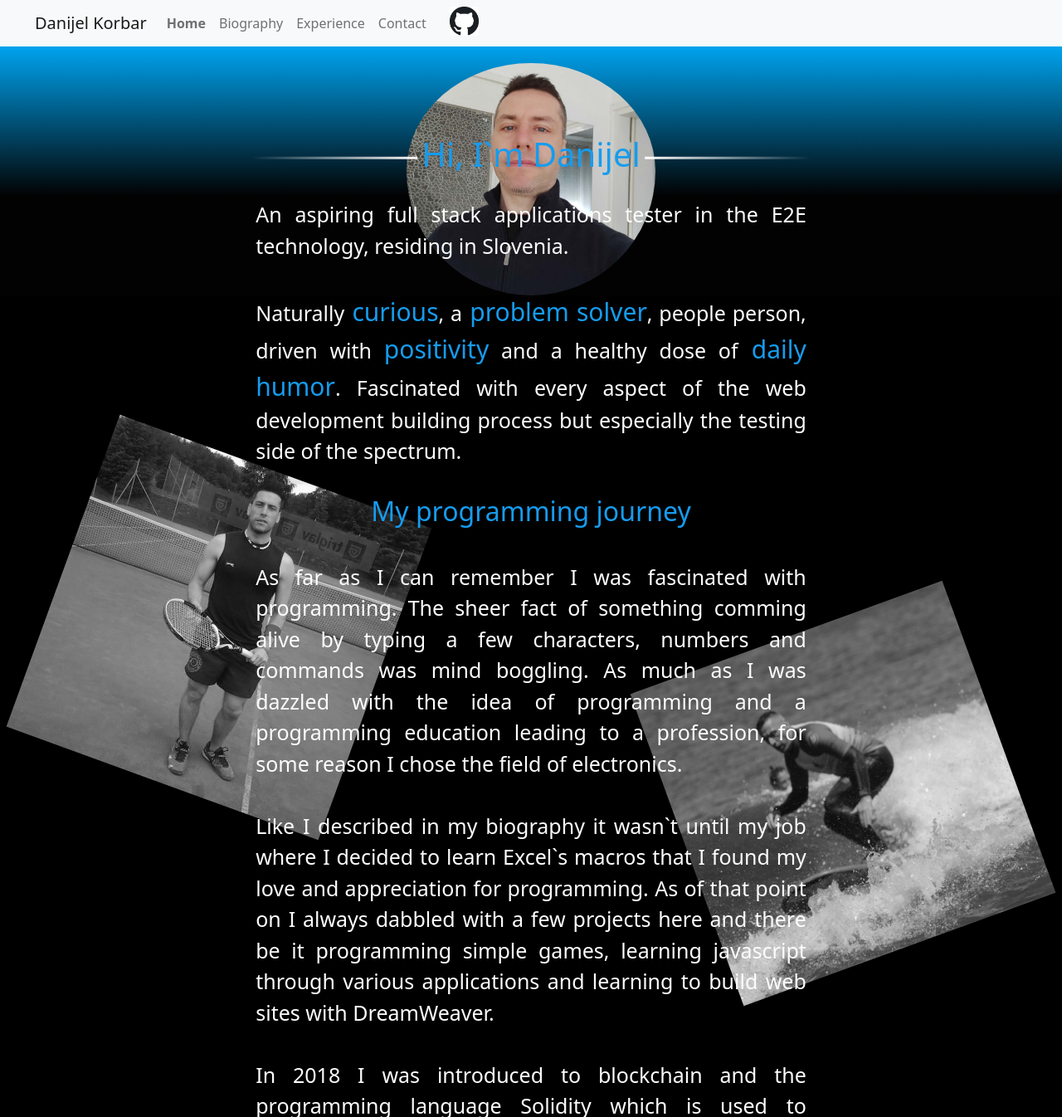
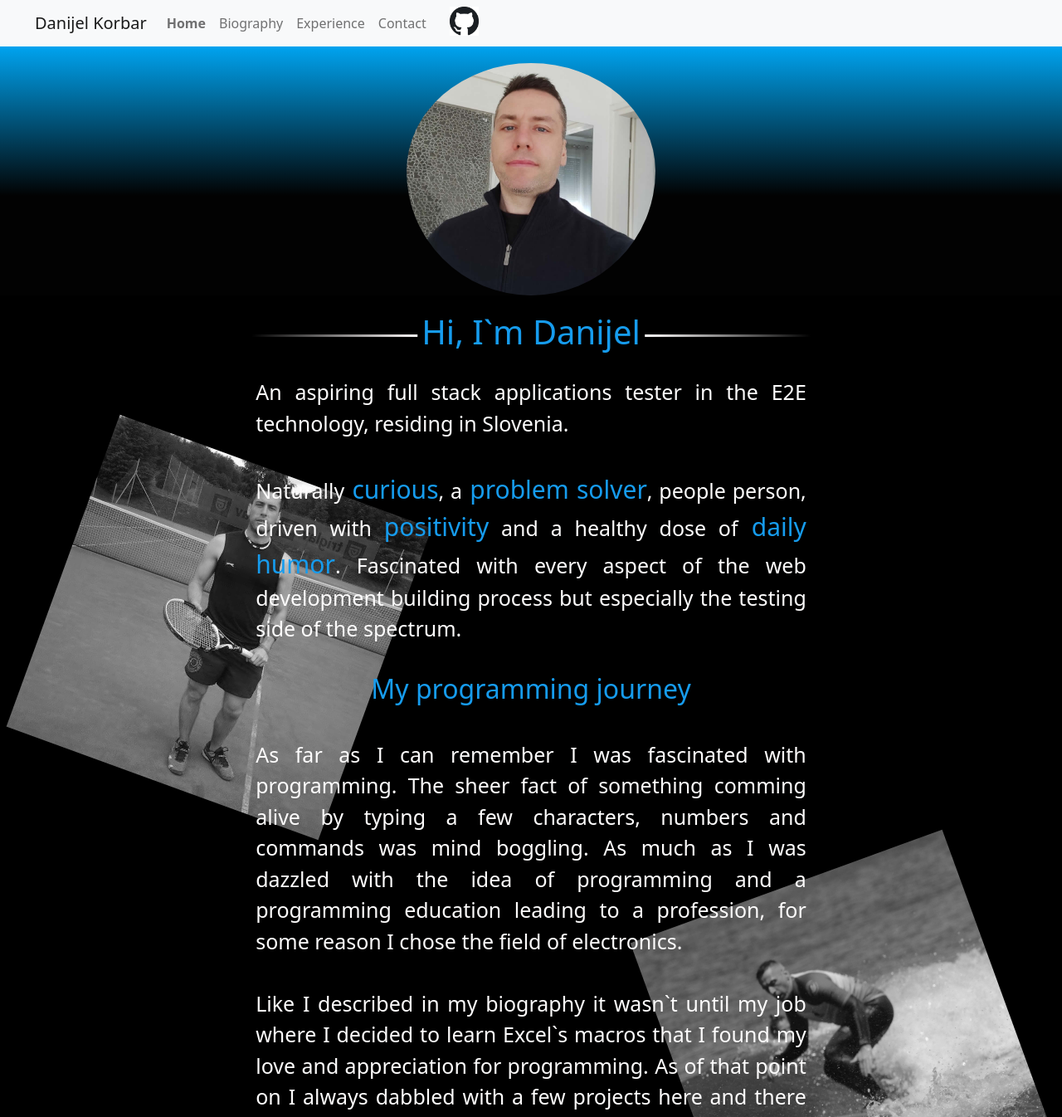
Before and after one commit to ethernal12/danijelkorbar.com, a Vue app in the folder frontend/: page / in a window 1280 px wide. Shown: the top 1346 px of the page at 83% size. Built offline with nearby package versions, Linux system fonts and the light colour scheme.

Commit message:
Added styling to about page and deleted content from exeperiences page.

```diff
--- a/frontend/src/main.css
+++ b/frontend/src/main.css
@@ -18,7 +18,7 @@ template {
     object-fit: cover;
     position: absolute;
     transform: rotate(-20deg);
-    top:700px;
+    top:1000px;
     right: 5%;
     height: 400px;
     width: 400px;
@@ -56,7 +56,6 @@ template {
 
 
     background-image: -webkit-linear-gradient(bottom, #020202 40%, #00A3EF 100%);
-
     -webkit-font-smoothing: antialiased;
     -moz-osx-font-smoothing: grayscale;
     text-align: justify;
@@ -65,11 +64,12 @@ template {
     position: relative;
   }
   #about {
+    max-height: 800px;
     background-color: color|transparent|initial|inherit;
     object-fit: cover;
     border-radius: 50px;
     position: absolute;
-    top: 300%; /*Problemi*/
+    top: 230%; /*Problemi*/
     left: 50%;
     transform: translate(-50%, -50%);
     z-index:1;
--- a/frontend/src/views/ExperienceView.vue
+++ b/frontend/src/views/ExperienceView.vue
@@ -44,8 +44,7 @@
         testing with Chai I realized that I enjoyed the process of a structural
         testing procedure. It was something really satisfying about testing for
         every smart contract condition and passing all the tests with flying
-        colors, well... in my case, with green checkmarks. chemical process of a particual
-        product.
+        colors, well... in my case, with green checkmarks.
       </p>
     </div>
     </div>
--- a/frontend/src/views/HomeView.vue
+++ b/frontend/src/views/HomeView.vue
@@ -31,7 +31,6 @@
         As far as I can remember I was fascinated with programming. The sheer
         fact of something comming alive by typing a few characters, numbers and
         commands was mind boggling.
-        <!-- Like it was yesterday I can remember my first ZX Spectrum computer and the first few IF, THEN and GOTO commands. Oh what joy set in when I could calculate few numbers together and finnaly impress my sister. -->
         As much as I was dazzled with the idea of programming and a programming
         education leading to a profession, for some reason I chose the field of
         electronics.
```
